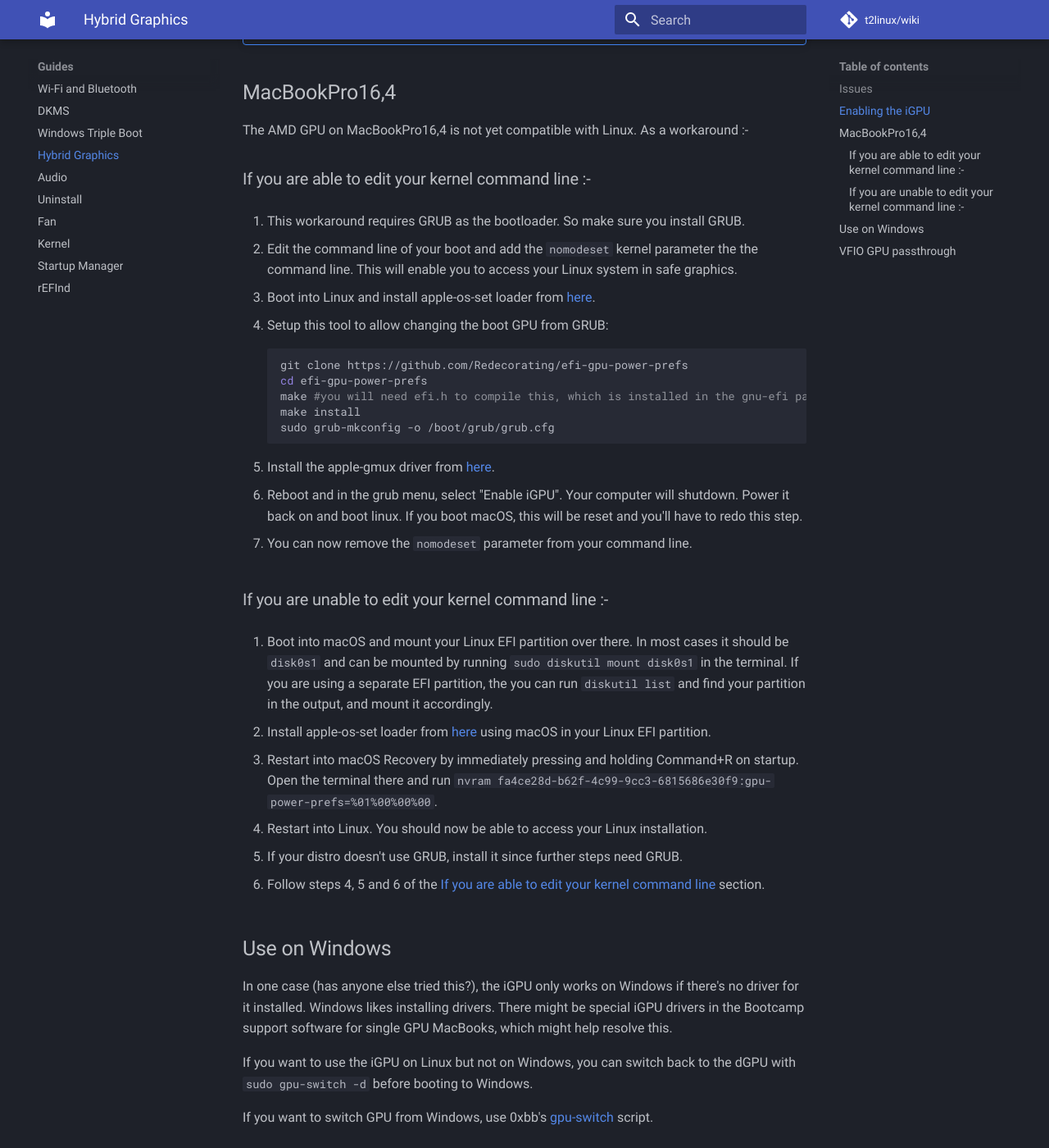
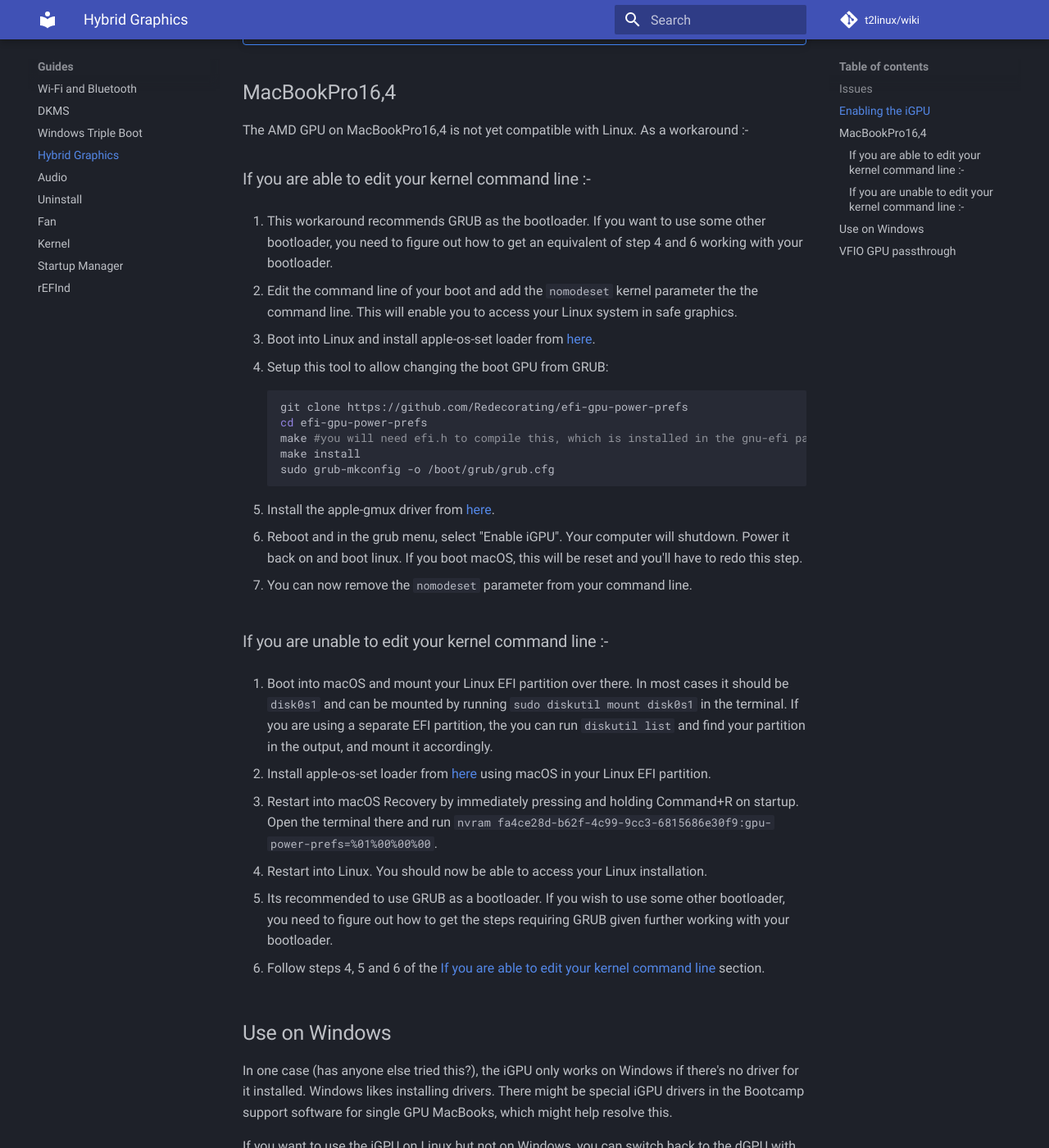
Before and after one commit to t2linux/wiki, an MkDocs documentation site: the page built from docs/guides/hybrid-graphics.md, in a window 1280 px wide and 1400 px high, scrolled down 2647 px. Shown: the whole window at 82% size. Built offline with MkDocs 1.6.1 and Material for MkDocs 9.7.7, drawn with Linux system fonts in a browser that asks for light colours; comment, search, counter and statistics services are not loaded.

Commit message:
Do requested changes

```diff
--- a/docs/guides/hybrid-graphics.md
+++ b/docs/guides/hybrid-graphics.md
@@ -79,7 +79,7 @@ The AMD GPU on MacBookPro16,4 is not yet compatible with Linux. As a workaround
 
 ### If you are able to edit your kernel command line :-
 
-1. This workaround requires GRUB as the bootloader. So make sure you install GRUB.
+1. This workaround recommends GRUB as the bootloader. If you want to use some other bootloader, you need to figure out how to get an equivalent of step 4 and 6 working with your bootloader.
 
 2. Edit the command line of your boot and add the `nomodeset` kernel parameter the the command line. This will enable you to access your Linux system in safe graphics.
 
@@ -111,7 +111,7 @@ The AMD GPU on MacBookPro16,4 is not yet compatible with Linux. As a workaround
 
 4. Restart into Linux. You should now be able to access your Linux installation.
 
-5. If your distro doesn't use GRUB, install it since further steps need GRUB.
+5. Its recommended to use GRUB as a bootloader. If you wish to use some other bootloader, you need to figure out how to get the steps requiring GRUB given further working with your bootloader.
 
 6. Follow steps 4, 5 and 6 of the [If you are able to edit your kernel command line](https://wiki.t2linux.org/guides/hybrid-graphics/#if-you-are-able-to-edit-your-kernel-command-line) section.
 
```
